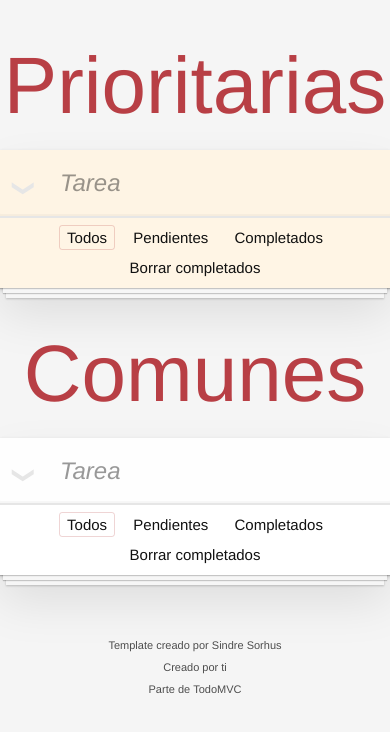
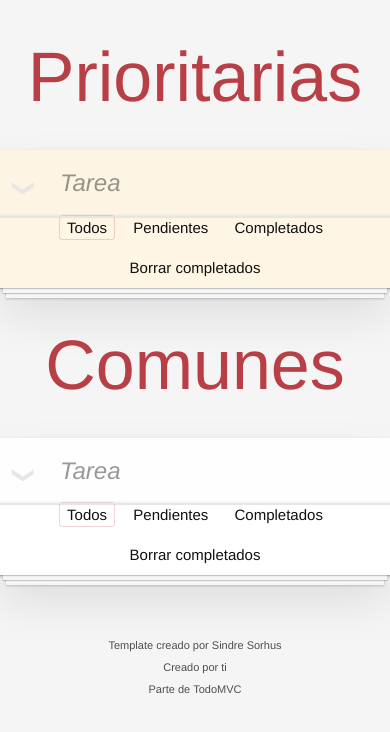
Before and after one commit to boterobpablo/lista-tareas, a website built with webpack: page src/index.html in a window 390 px wide. Built offline with nearby package versions, Linux system fonts and the light colour scheme.

Commit message:
mas detalles

```diff
--- a/src/index.js
+++ b/src/index.js
@@ -17,4 +17,4 @@ export const todoListCom = new TodoList(1);
 todoListPri.todos.forEach( todo => crearTodoHtml(todo, 0) );
 todoListCom.todos1.forEach( todo => crearTodoHtml(todo, 1) );
 
-console.log( 'todos', todoListPri.todos );
+// console.log( 'todos', todoListPri.todos );
--- a/src/js/componentes.js
+++ b/src/js/componentes.js
@@ -9,7 +9,6 @@ const btnBorrar     = document.querySelectorAll('.clear-completed');
 const ulFiltros     = document.querySelectorAll('.filters');
 const anchorFiltros = document.querySelectorAll('.filtro');
 
-console.log(anchorFiltros);
 
 // crear la insercion de la tarea en el html
 export const crearTodoHtml = ( todo, indice ) => {
@@ -47,7 +46,6 @@ const eventoEnter = (i) => {
     // si se presiona la tecla enter
     if ( event.keyCode === 13 && txtInput[i].value.length > 0 ) {
 
-        console.log(txtInput[i].value);
         const nuevoTodo = new Todo( txtInput[i].value );
 
         i == 0
--- a/src/styles.css
+++ b/src/styles.css
@@ -300,7 +300,7 @@ body {
 	margin: 0;
 	padding: 0;
 	list-style: none;
-	/* position: absolute; */
+	position: relative;
 	right: 0;
 	left: 0;
 }
@@ -385,6 +385,12 @@ html .clear-completed:active {
 
 	.filters {
 		bottom: 10px;
+	}
+}
+
+@media (max-width: 390px) {
+	.header h1{
+		font-size: 70px;
 	}
 }
 
```
